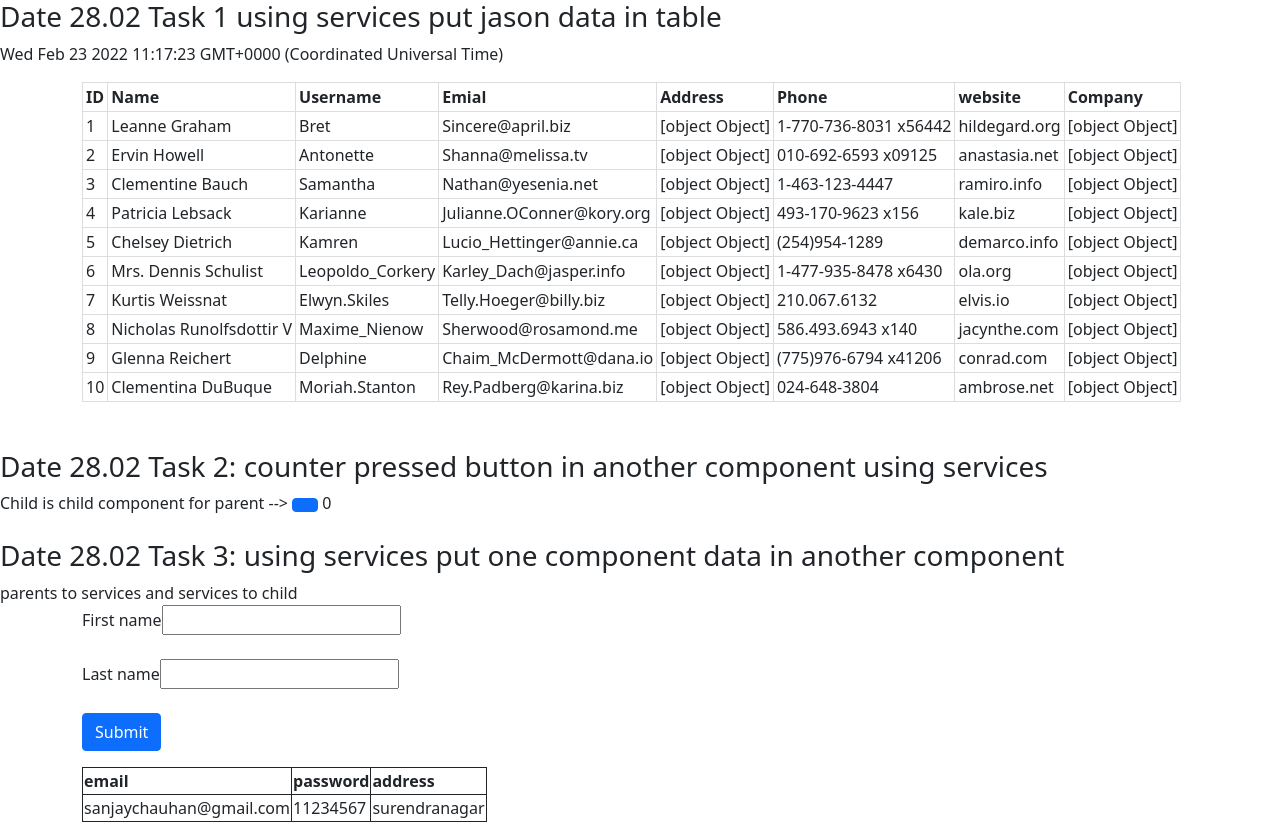
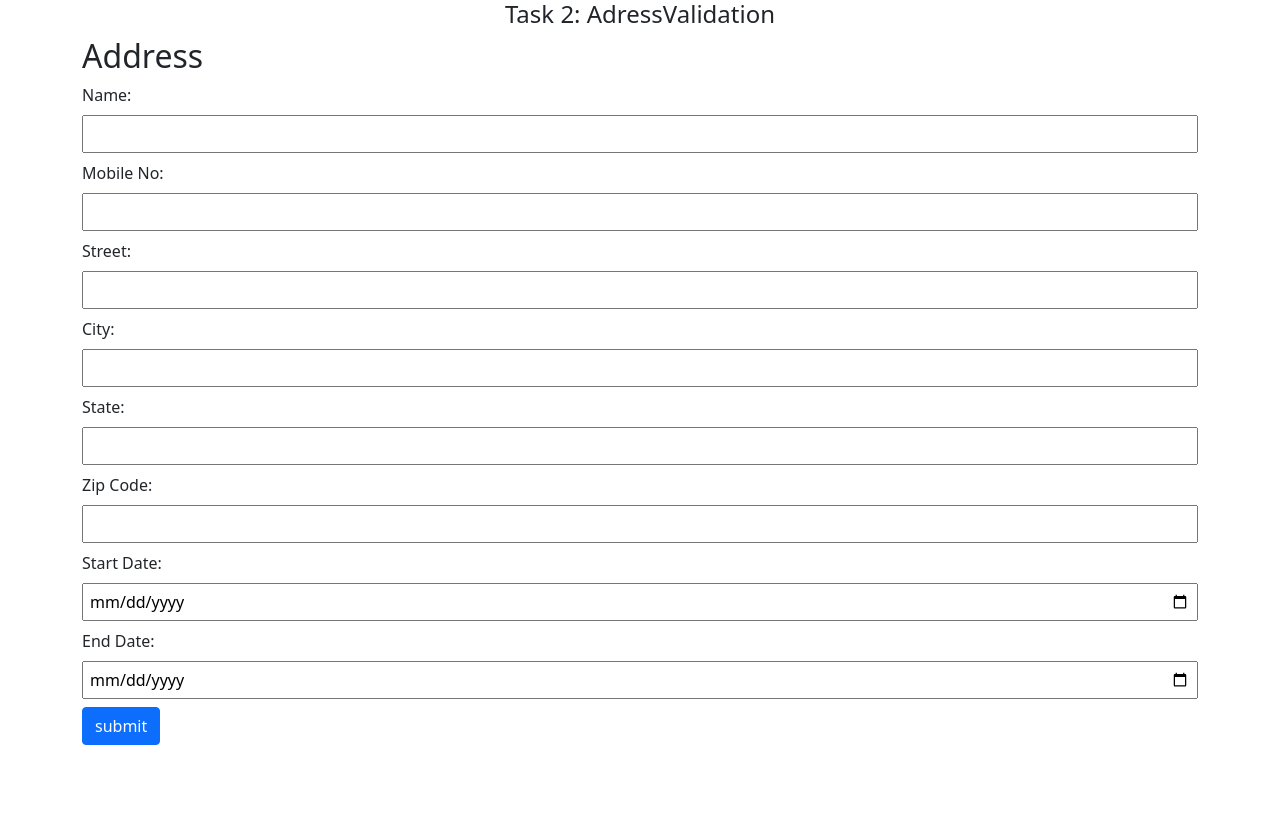
Before and after one commit to sanjay914015/angularprojecttrail-sanjay, an Angular app in the folder my-first-app/: page / in a window 1280 px wide. Shown: the top 824 px of the page. After the commit the page ends 800 px from the top, so only its background shows below. Built offline with nearby package versions, Linux system fonts and the light colour scheme.

Commit message:
01-03 Tasks. Task1: Form Validation Task2: Address Validation

```diff
--- a/my-first-app/src/app/app.component.html
+++ b/my-first-app/src/app/app.component.html
@@ -216,7 +216,7 @@ ngClass, ngstyle and ng Model are built in directive
 </table>
 </div>
 <app-products (newitemEvents)="addcart($event)"></app-products> -->
-
+<!--
 
 <h3> Date 28.02 Task 1 using services put jason data in table</h3>
 
@@ -253,7 +253,7 @@ ngClass, ngstyle and ng Model are built in directive
 
 
 <h3> Date 28.02 Task 2: counter pressed button in another component using services</h3>
-Child is child component for parent -->
+Child is child component for parent
 <button class="btn btn-primary" (click)="updatecounter()"></button>
 
 {{counter}}
@@ -304,7 +304,7 @@ parents to services and services to child
 
 <br><br>
 
-<!-- Task 5: Print Table of any  number -->
+<!-- Task 5: Print Table of any  number
 <h3>Print Multiplication table</h3>
 
 <div class="container">
@@ -317,7 +317,7 @@ parents to services and services to child
 </div>
 </div>
 
-<!-- Task 6: ask user to enter from to too booking -->
+<!-- Task 6: ask user to enter from to too booking
 
 
 
@@ -334,3 +334,14 @@ parents to services and services to child
 <br><br>
 {{date1}}<br>
 {{date2}}<br>
+ -->
+
+
+<!-- <h4>01/03 Tasks
+</h4>
+
+<h4>Task 1: Form Validation</h4>
+<app-reactive-form></app-reactive-form> -->
+
+<h4 style="text-align:center;">Task 2: AdressValidation</h4>
+<app-reactive-address-form></app-reactive-address-form>
--- /dev/null
+++ b/my-first-app/src/app/reactive-address-form/reactive-address-form.component.css
@@ -0,0 +1,6 @@
+input{
+    width: 100%;
+    padding: 5px 6px;
+    margin: 8px 0;
+    box-sizing: border-box;
+  }
--- /dev/null
+++ b/my-first-app/src/app/reactive-address-form/reactive-address-form.component.html
@@ -0,0 +1,39 @@
+<div class="container">
+    <form [formGroup]="myForm" (ngSubmit)="onSubmit(myForm)">
+    <h2>Address</h2>
+
+    <label>Name: </label>
+    <input type="text" formControlName="name"><br>
+
+    <label>Mobile No: </label>
+    <input type="number" formControlName="mobilenumber"><br>
+    <div *ngIf="m.mobilenumber.touched && m.mobilenumber.invalid" class="alert alert-danger">
+        <div *ngIf="m.mobilenumber.errors?.required">Please enter mobile number</div>
+        <div *ngIf="m.mobilenumber.errors?.pattern">Mobile number is not 10 digit</div>
+    </div>
+
+    <label>Street: </label>
+    <input type="text" formControlName="street"><br>
+
+    <label>City: </label>
+    <input type="text" formControlName="city"><br>
+
+    <label>State: </label>
+    <input type="text" formControlName="state"><br>
+
+    <label>Zip Code: </label>
+    <input type="number" formControlName="zip"><br>
+    <div *ngIf="m.zip.touched && m.zip.invalid" class="alert alert-danger">
+        <div *ngIf="m.zip.errors?.required">Please enter Zip number</div>
+    </div>
+
+    <label>Start Date: </label>
+    <input type="date" formControlName="startdate"><br>
+
+
+    <label>End Date: </label>
+    <input type="date" formControlName="enddate"><br>
+
+    <button type="submit" class="btn btn-primary">submit</button>
+    </form>
+</div>
--- /dev/null
+++ b/my-first-app/src/app/reactive-address-form/reactive-address-form.component.ts
@@ -0,0 +1,42 @@
+import { Component, OnInit } from '@angular/core';
+import { FormControl, FormGroup, FormBuilder, Validators } from '@angular/forms';
+
+@Component({
+  selector: 'app-reactive-address-form',
+  templateUrl: './reactive-address-form.component.html',
+  styleUrls: ['./reactive-address-form.component.css']
+})
+export class ReactiveAddressFormComponent implements OnInit {
+
+  constructor(private fb:FormBuilder) { }
+
+  myForm:any;
+  ngOnInit(): void{
+    this.myForm = this.fb.group({
+        name:['', Validators.required],
+        mobilenumber:['', [Validators.required, Validators.pattern("^((\\+91-?)|0)?[0-9]{10}$")]],
+        street:['', Validators.required],
+        city:['', Validators.required],
+        state:['', Validators.required],
+        zip:['', Validators.required],
+        startdate:['',Validators.required],
+        enddate:['',Validators.required]
+      });
+  }
+
+  onSubmit(form: FormGroup)
+  {
+    console.log('valid?',form.valid);
+    console.log('name', form.value.name);
+    console.log('Mobile No', form.value.mobilenumber);
+    console.log('street', form.value.street);
+    console.log('City', form.value.city);
+    console.log('State', form.value.state);
+    console.log('Zip', form.value.zip);
+    console.log('StartDate',form.value.startdate);
+    console.log('EndDate',form.value.enddate)
+  }
+  get m(){
+    return this.myForm.controls;
+  }
+}
--- /dev/null
+++ b/my-first-app/src/app/reactive-form/reactive-form.component.html
@@ -0,0 +1,20 @@
+<p>reactive-form works!</p>
+<div class="container">
+    <form [formGroup]="myForm" (ngSubmit)="onSubmit(myForm)">
+    <div>
+    <label>
+        name:
+        <input formControlName="name" placeholder="Enter Your name">
+    </label>
+    <label>
+        Email:
+        <input formControlName="email" placeholder="Enter email id">
+    </label>
+    <label>
+        Message:
+        <input formControlName="message" placeholder="Enter message">
+    </label>
+    </div>
+    <button type="submit" class="btn btn-primary">submit</button>
+    </form>
+</div>
--- /dev/null
+++ b/my-first-app/src/app/reactive-form/reactive-form.component.ts
@@ -0,0 +1,28 @@
+import { Component, OnInit } from '@angular/core';
+import { FormControl, FormGroup, FormBuilder, Validators } from '@angular/forms';
+
+@Component({
+  selector: 'app-reactive-form',
+  templateUrl: './reactive-form.component.html',
+  styleUrls: ['./reactive-form.component.css']
+})
+export class ReactiveFormComponent implements OnInit {
+
+  constructor(private fb:FormBuilder) { }
+
+  myForm:any;
+  ngOnInit(): void{
+    this.myForm = this.fb.group({
+        name:'James',
+        email:'',
+        message:''
+      });
+  }
+
+  onSubmit(form: FormGroup)
+  {
+    console.log('name', form.value.name);
+    console.log('email', form.value.email);
+    console.log('message', form.value.message);
+  }
+}
```
Also changed, not shown: my-first-app/src/app/app.component.ts (+0 -7 lines), my-first-app/src/app/app.module.ts (+9 -2 lines), my-first-app/src/app/reactive-form/reactive-form.component.css (added), 2 other files (tests, documents, lock files or other folders).
